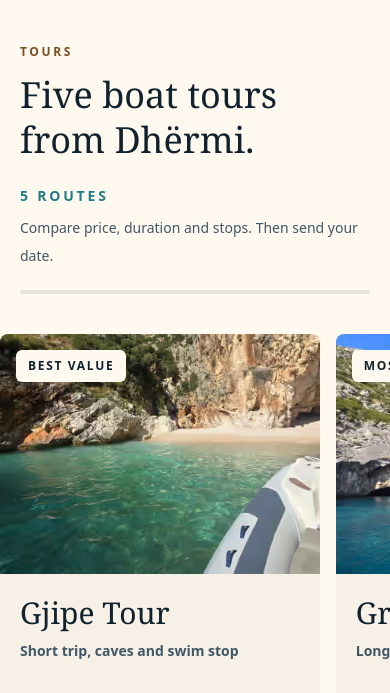
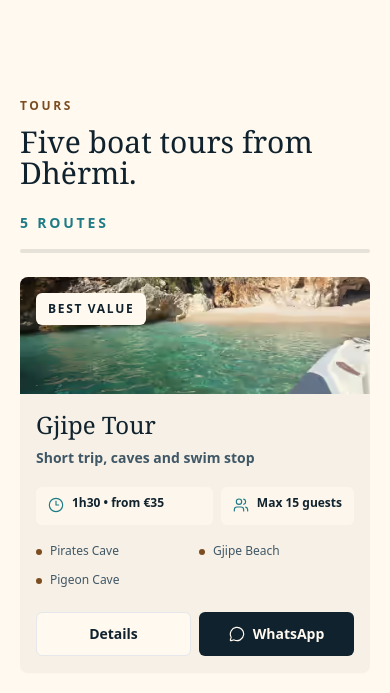
Before and after one commit to paulreginaphoto/dhermi-boats, a Next.js app: page / in a window 390 px wide. Shown: the part 875-1568 px from the top of the page. Built offline with nearby package versions, Linux system fonts and the light colour scheme; no server answers.

Commit message:
Polish tour rail scrolling

```diff
--- a/app/globals.css
+++ b/app/globals.css
@@ -269,28 +269,49 @@ section {
 }
 
 .tour-rail-section {
-  min-height: auto;
+  min-height: 340svh;
 }
 
 .tour-rail-sticky {
-  position: relative;
+  box-sizing: border-box;
+  position: sticky;
+  top: 5rem;
+  display: flex;
+  min-height: calc(100svh - 5rem);
+  align-items: center;
   overflow: hidden;
+  padding-block: clamp(1rem, 3svh, 2rem) calc(5.75rem + env(safe-area-inset-bottom));
 }
 
 .tour-rail-window {
   overflow-x: auto;
 }
 
+[data-tour-rail-enhanced] .tour-rail-window {
+  overflow: hidden;
+}
+
 .tour-rail-track {
   display: flex;
   gap: 1rem;
+  transition: transform 140ms cubic-bezier(0.2, 0.8, 0.2, 1);
   will-change: transform;
 }
 
 .tour-rail-card {
+  flex: 0 0 calc(100vw - 2.5rem);
   grid-template-rows: auto 1fr;
-  min-width: min(82vw, 25rem);
+  min-width: 0;
   scroll-snap-align: start;
+  overflow-wrap: anywhere;
+}
+
+.tour-rail-image {
+  aspect-ratio: 3 / 1;
+}
+
+.tour-rail-body {
+  min-height: 0;
 }
 
 .destination-section {
@@ -414,8 +435,9 @@ body[data-sticky-booking-relief="true"] [data-sticky-booking-bar] {
   }
 
   .tour-rail-window {
-    margin-inline: -1.25rem;
-    padding-inline: 1.25rem;
+    width: calc(100vw - 2.5rem);
+    margin-inline: 0;
+    padding-inline: 0;
     padding-bottom: 1rem;
     scroll-snap-type: x mandatory;
     scrollbar-width: none;
@@ -426,22 +448,13 @@ body[data-sticky-booking-relief="true"] [data-sticky-booking-bar] {
   }
 
   .tour-rail-track {
-    transform: none !important;
+    gap: 1rem;
   }
 }
 
 @media (min-width: 768px) {
-  .tour-rail-section {
-    height: 320svh;
-  }
-
   .tour-rail-sticky {
-    position: sticky;
-    top: 0;
-    display: flex;
     min-height: 100svh;
-    align-items: center;
-    overflow: hidden;
     padding-block: clamp(4.75rem, 7vh, 6rem) 2rem;
   }
 
@@ -451,21 +464,58 @@ body[data-sticky-booking-relief="true"] [data-sticky-booking-bar] {
 
   .tour-rail-track {
     gap: 1.25rem;
-    transition: transform 0.08s linear;
   }
 
   .tour-rail-card {
-    min-width: min(42vw, 32rem);
+    flex-basis: calc((min(100vw, 1180px) - 4rem - 1.25rem) / 2);
   }
 
   .tour-rail-image {
-    aspect-ratio: 16 / 9;
+    aspect-ratio: 3 / 1;
   }
 }
 
 @media (min-width: 1280px) {
   .tour-rail-card {
-    min-width: 31rem;
+    flex-basis: calc((1180px - 4rem - 2.5rem) / 3);
+  }
+}
+
+@media (max-width: 767px) and (max-height: 700px) {
+  #tours h2 {
+    font-size: 1.7rem;
+    line-height: 1.04;
+  }
+
+  .tour-rail-sticky {
+    align-items: flex-start;
+    padding-block: 0.75rem 1rem;
+  }
+
+  .tour-rail-window {
+    margin-top: 1rem !important;
+  }
+
+  .tour-rail-image {
+    aspect-ratio: 4 / 1;
+  }
+
+  .tour-rail-body {
+    gap: 0.65rem;
+    padding: 0.85rem;
+  }
+
+  .tour-rail-card h3 {
+    font-size: 1.35rem;
+    line-height: 1.08;
+  }
+
+  .tour-rail-card li:nth-child(3) {
+    display: none;
+  }
+
+  .tour-rail-card a {
+    min-height: 2.5rem;
   }
 }
 
--- a/app/page.tsx
+++ b/app/page.tsx
@@ -1,6 +1,6 @@
 import type { Metadata } from "next";
 import Image from "next/image";
-import { ArrowRight, CalendarDays, Clock3, Euro, HelpCircle, Mail, MapPin, Maximize2, MessageCircle, Phone, ShieldCheck, Star, Users } from "lucide-react";
+import { ArrowRight, CalendarDays, Clock3, HelpCircle, Mail, MapPin, Maximize2, MessageCircle, Phone, ShieldCheck, Star, Users } from "lucide-react";
 import { ButtonLink } from "@/components/ButtonLink";
 import { FAQAccordion } from "@/components/FAQAccordion";
 import { LocalizedText } from "@/components/LocalizedText";
@@ -16,7 +16,9 @@ const featuredTours = tours.filter((tour) => ["gjipe", "grama", "private", "suns
 const featuredTourLabelIndexes = new Map([
   ["gjipe", 0],
   ["grama", 1],
-  ["private", 2]
+  ["private", 2],
+  ["sunset", 3],
+  ["fishing", 4]
 ]);
 const featuredGallery = gallery.slice(0, 8);
 const featuredReviews = reviews.slice(0, 4);
@@ -162,34 +164,92 @@ const tourRailScrollScript = String.raw`
     return Math.max(0, Math.min(1, value));
   }
 
-  function updateRail(rail) {
+  function headerOffset() {
+    var header = document.querySelector("header");
+    return header ? Math.ceil(header.getBoundingClientRect().height) : 80;
+  }
+
+  function railGeometry(rail) {
     var track = rail.querySelector("[data-tour-track]");
     var windowEl = rail.querySelector("[data-tour-window]");
+    var cards = track ? Array.prototype.slice.call(track.querySelectorAll(".tour-rail-card")) : [];
+    if (!track || !windowEl || !cards.length) return null;
+    var trackStyle = window.getComputedStyle(track);
+    var windowStyle = window.getComputedStyle(windowEl);
+    var gap = parseFloat(trackStyle.columnGap || trackStyle.gap || "0") || 0;
+    var padding = (parseFloat(windowStyle.paddingLeft || "0") || 0) + (parseFloat(windowStyle.paddingRight || "0") || 0);
+    var visibleWidth = Math.max(1, windowEl.clientWidth - padding);
+    var cardWidth = cards[0].getBoundingClientRect().width || cards[0].offsetWidth || visibleWidth;
+    var visibleCount = Math.max(1, Math.min(cards.length, Math.floor((visibleWidth + gap) / (cardWidth + gap))));
+    var steps = Math.max(0, cards.length - visibleCount);
+    var stepSize = cardWidth + gap;
+    return {
+      track: track,
+      windowEl: windowEl,
+      maxTranslate: steps * stepSize,
+      steps: steps,
+      stepSize: stepSize
+    };
+  }
+
+  function measureRail(rail) {
+    var geometry = railGeometry(rail);
+    if (!geometry) return;
+
+    if (reduceMotion) {
+      rail.style.height = "";
+      rail.removeAttribute("data-tour-rail-enhanced");
+      rail.style.removeProperty("--tour-rail-shift");
+      return;
+    }
+
+    rail.setAttribute("data-tour-rail-enhanced", "true");
+    var viewport = Math.max(1, window.innerHeight - headerOffset());
+    var breathingRoom = window.innerWidth < 768 ? 220 : 300;
+    var minScreens = window.innerWidth < 768 ? 3.8 : 2.7;
+    var sectionHeight = Math.max(viewport * minScreens, viewport + geometry.maxTranslate + breathingRoom);
+    rail.style.height = Math.ceil(sectionHeight) + "px";
+    rail.style.setProperty("--tour-rail-shift", geometry.maxTranslate.toFixed(2) + "px");
+  }
+
+  function updateRail(rail) {
+    var geometry = railGeometry(rail);
     var progress = rail.querySelector("[data-tour-progress]");
-    if (!track) return;
+    if (!geometry) return;
 
-    if (window.innerWidth < 768 || reduceMotion) {
-      track.style.transform = "";
+    if (reduceMotion) {
+      geometry.track.style.transform = "";
       if (progress) progress.style.transform = "scaleX(0)";
       return;
     }
 
-    var maxTranslate = Math.max(0, track.scrollWidth - (windowEl ? windowEl.clientWidth : rail.clientWidth));
-    var scrollRange = Math.max(1, rail.offsetHeight - window.innerHeight);
+    var stickyTop = headerOffset();
+    var scrollRange = Math.max(1, rail.offsetHeight - window.innerHeight + stickyTop);
     var rect = rail.getBoundingClientRect();
-    var amount = clamp(-rect.top / scrollRange);
-    track.style.transform = "translate3d(" + Math.round(maxTranslate * amount * -1) + "px,0,0)";
+    var amount = clamp((stickyTop - rect.top) / scrollRange);
+    var snappedStep = geometry.steps ? Math.round(amount * geometry.steps) : 0;
+    var translate = Math.min(geometry.maxTranslate, snappedStep * geometry.stepSize);
+    geometry.track.style.transform = "translate3d(" + Math.round(translate * -1) + "px,0,0)";
     if (progress) progress.style.transform = "scaleX(" + amount.toFixed(3) + ")";
+  }
+
+  function measureAll() {
+    rails.forEach(measureRail);
   }
 
   function update() {
     rails.forEach(updateRail);
   }
 
+  function refresh() {
+    measureAll();
+    update();
+  }
+
   window.addEventListener("scroll", update, { passive: true });
-  window.addEventListener("resize", update);
-  window.addEventListener("load", update, { once: true });
-  update();
+  window.addEventListener("resize", refresh);
+  window.addEventListener("load", refresh, { once: true });
+  requestAnimationFrame(refresh);
 
   function initStickyRelief() {
     if (!reliefTargets.length || !("IntersectionObserver" in window)) return;
@@ -279,7 +339,7 @@ export default function HomePage() {
                 <p className="text-xs font-bold uppercase tracking-[0.22em] text-bronze">
                   <LocalizedText id="minimal.tours.label">{enText("minimal.tours.label")}</LocalizedText>
                 </p>
-                <h2 className="mt-3 font-serif text-4xl font-medium leading-tight text-ink md:text-6xl">
+                <h2 className="mt-3 max-w-xl font-serif text-3xl font-medium leading-[1.05] text-ink sm:text-4xl md:text-5xl">
                   <LocalizedText id="minimal.tours.title">{enText("minimal.tours.title")}</LocalizedText>
                 </h2>
               </div>
@@ -287,16 +347,16 @@ export default function HomePage() {
                 <p className="text-sm font-bold uppercase tracking-[0.2em] text-turquoise">
                   <LocalizedText id="minimal.tours.kicker">{enText("minimal.tours.kicker")}</LocalizedText>
                 </p>
-                <p className="mt-2 max-w-sm text-sm leading-7 text-ink-soft md:ml-auto">
+                <p className="mt-2 hidden max-w-sm text-sm leading-6 text-ink-soft md:ml-auto md:block md:leading-7">
                   <LocalizedText id="minimal.tours.hint">{enText("minimal.tours.hint")}</LocalizedText>
                 </p>
-                <div className="mt-5 h-1 overflow-hidden rounded-full bg-ink/10" aria-hidden>
+                <div className="mt-4 h-1 overflow-hidden rounded-full bg-ink/10 md:mt-5" aria-hidden>
                   <span data-tour-progress className="block h-full origin-left scale-x-0 rounded-full bg-turquoise" />
                 </div>
               </div>
             </div>
 
-            <div data-tour-window className="tour-rail-window mt-10">
+            <div data-tour-window className="tour-rail-window mt-6 md:mt-10">
               <div data-tour-track className="tour-rail-track">
                 {featuredTours.map((tour) => {
                   const labelIndex = featuredTourLabelIndexes.get(tour.id);
@@ -304,7 +364,7 @@ export default function HomePage() {
 
                   return (
                     <article key={tour.id} data-tour-id={tour.id} className="tour-rail-card grid overflow-hidden rounded-lg bg-limestone shadow-sm">
-                      <div className="tour-rail-image relative aspect-[4/3]">
+                      <div className="tour-rail-image relative">
                         <Image
                           src={tour.cardImage ?? tour.image}
                           alt={tour.imageAlt ?? tour.title}
@@ -320,31 +380,33 @@ export default function HomePage() {
                           </span>
                         ) : null}
                       </div>
-                      <div className="grid gap-5 p-5 md:p-6">
+                      <div className="tour-rail-body grid gap-4 p-4 md:gap-5 md:p-6">
                         <div>
-                          <h3 className="font-serif text-3xl font-medium leading-tight text-ink md:text-4xl">
+                          <h3 className="font-serif text-2xl font-medium leading-tight text-ink sm:text-3xl">
                             <LocalizedText id={`tour.${tour.id}.shortTitle`}>{tour.shortTitle}</LocalizedText>
                           </h3>
-                          <p className="mt-2 text-sm font-semibold leading-6 text-ink-soft">
+                          <p className="mt-2 text-sm font-semibold leading-5 text-ink-soft md:leading-6">
                             <LocalizedText id={`tour.${tour.id}.bestFor`}>{tour.bestFor}</LocalizedText>
                           </p>
                         </div>
-                        <div className="grid gap-3 text-sm font-semibold text-ink sm:grid-cols-3">
-                          <p className="flex gap-2">
+                        <div className="grid grid-cols-[1fr_auto] gap-2 text-xs font-semibold text-ink md:text-sm">
+                          <p className="flex min-w-0 gap-2 rounded-md bg-pearl/70 px-3 py-2">
                             <Clock3 className="mt-0.5 h-4 w-4 shrink-0 text-turquoise" aria-hidden />
-                            <LocalizedText id={`tour.${tour.id}.duration`}>{tour.duration}</LocalizedText>
+                            <span className="min-w-0">
+                              {comparisonLabel && labelIndex !== undefined ? (
+                                <LocalizedText id={`comparison.${labelIndex}.meta`}>{`${comparisonLabel.duration} • ${comparisonLabel.price}`}</LocalizedText>
+                              ) : (
+                                <LocalizedText id={`tour.${tour.id}.duration`}>{tour.duration}</LocalizedText>
+                              )}
+                            </span>
                           </p>
-                          <p className="flex gap-2">
-                            <Euro className="mt-0.5 h-4 w-4 shrink-0 text-turquoise" aria-hidden />
-                            <LocalizedText id={`tour.${tour.id}.price`}>{tour.price}</LocalizedText>
-                          </p>
-                          <p className="flex gap-2">
+                          <p className="flex gap-2 rounded-md bg-pearl/70 px-3 py-2">
                             <Users className="mt-0.5 h-4 w-4 shrink-0 text-turquoise" aria-hidden />
                             <LocalizedText id={`tour.${tour.id}.capacity`}>{tour.capacity}</LocalizedText>
                           </p>
                         </div>
-                        <ul className="grid gap-2 text-sm leading-6 text-ink-soft sm:grid-cols-2">
-                          {tour.cardHighlights.slice(0, 4).map((item, index) => (
+                        <ul className="grid grid-cols-2 gap-2 text-xs leading-5 text-ink-soft md:text-sm md:leading-6">
+                          {tour.cardHighlights.slice(0, 3).map((item, index) => (
                             <li key={item} className="flex gap-2">
                               <span aria-hidden className="mt-2 h-1.5 w-1.5 shrink-0 rounded-full bg-bronze" />
                               <span>
@@ -353,7 +415,7 @@ export default function HomePage() {
                             </li>
                           ))}
                         </ul>
-                        <div className="mt-auto grid gap-2 sm:grid-cols-2">
+                        <div className="mt-auto grid grid-cols-2 gap-2">
                           <a className="inline-flex min-h-11 items-center justify-center rounded-md border border-ink/12 bg-pearl px-4 text-sm font-semibold text-ink transition hover:bg-white" data-analytics-event="tour_card_click" data-tour-id={tour.id} href={tour.href}>
                             <LocalizedText id="minimal.tours.detail">{enText("minimal.tours.detail")}</LocalizedText>
                           </a>
--- a/lib/i18n.ts
+++ b/lib/i18n.ts
@@ -347,8 +347,8 @@ export const translations: Record<Locale, Record<string, string>> = {
     "minimal.tours.kicker": "5 routes",
     "minimal.tours.title": "Five boat tours from Dhërmi.",
     "minimal.tours.hint": "Compare price, duration and stops. Then send your date.",
-    "minimal.tours.detail": "See detail",
-    "minimal.tours.book": "Book",
+    "minimal.tours.detail": "Details",
+    "minimal.tours.book": "WhatsApp",
     "minimal.gallery.label": "Gallery",
     "minimal.gallery.title": "Real sea photos.",
     "minimal.gallery.text": "Caves, coves, boat views and sunset.",
@@ -985,8 +985,8 @@ export const translations: Record<Locale, Record<string, string>> = {
     "minimal.tours.kicker": "5 routes",
     "minimal.tours.title": "Cinq tours en bateau depuis Dhërmi.",
     "minimal.tours.hint": "Comparez prix, durée et arrêts. Envoyez ensuite votre date.",
-    "minimal.tours.detail": "Voir le détail",
-    "minimal.tours.book": "Réserver",
+    "minimal.tours.detail": "Détails",
+    "minimal.tours.book": "WhatsApp",
     "minimal.gallery.label": "Galerie",
     "minimal.gallery.title": "Photos réelles en mer.",
     "minimal.gallery.text": "Grottes, criques, vues du bateau et coucher de soleil.",
@@ -1623,8 +1623,8 @@ export const translations: Record<Locale, Record<string, string>> = {
     "minimal.tours.kicker": "5 rrugë",
     "minimal.tours.title": "Pesë ture me varkë nga Dhërmiu.",
     "minimal.tours.hint": "Krahasoni çmimin, kohën dhe ndalesat. Pastaj dërgoni datën.",
-    "minimal.tours.detail": "Shiko detajet",
-    "minimal.tours.book": "Rezervo",
+    "minimal.tours.detail": "Detaje",
+    "minimal.tours.book": "WhatsApp",
     "minimal.gallery.label": "Galeri",
     "minimal.gallery.title": "Foto reale në det.",
     "minimal.gallery.text": "Shpella, gjire, pamje nga varka dhe perëndim.",
```
Also changed, not shown: public/locales/translations.json, 15 other files (tests, documents, lock files or other folders).
